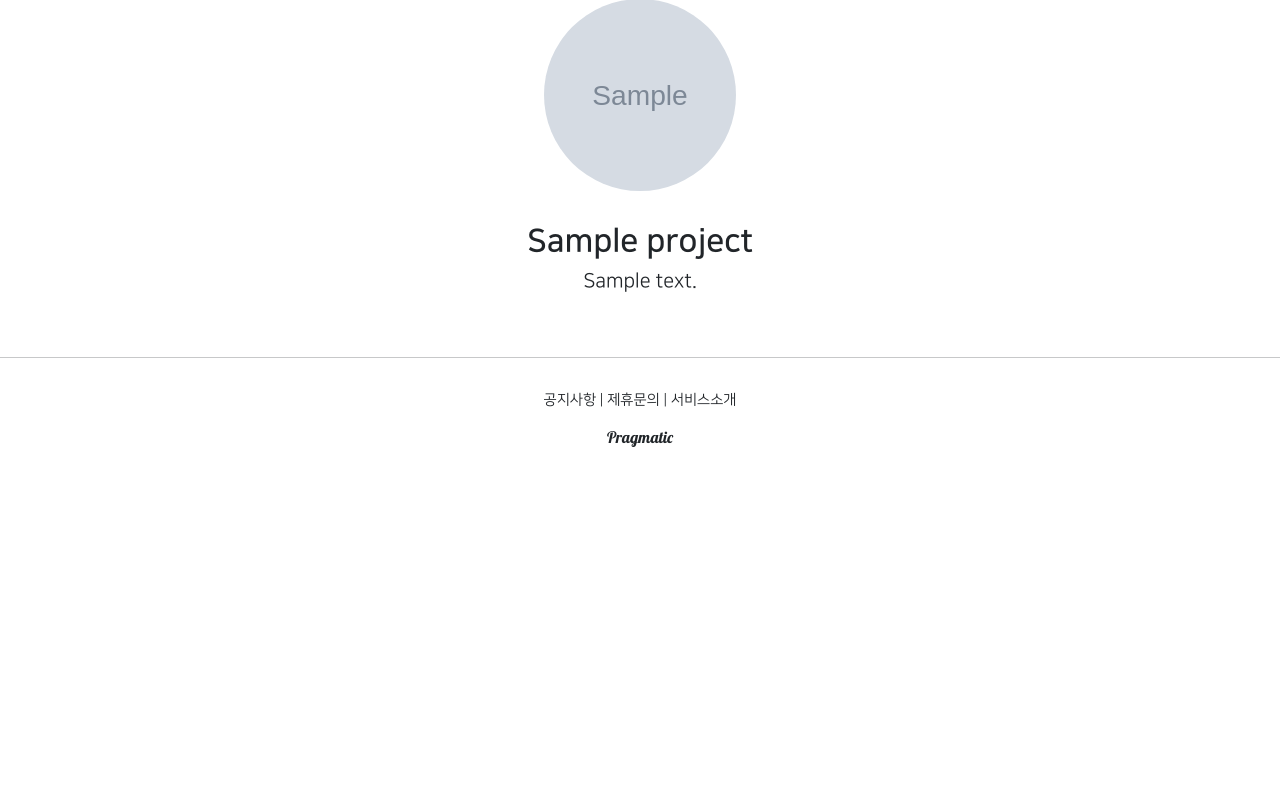
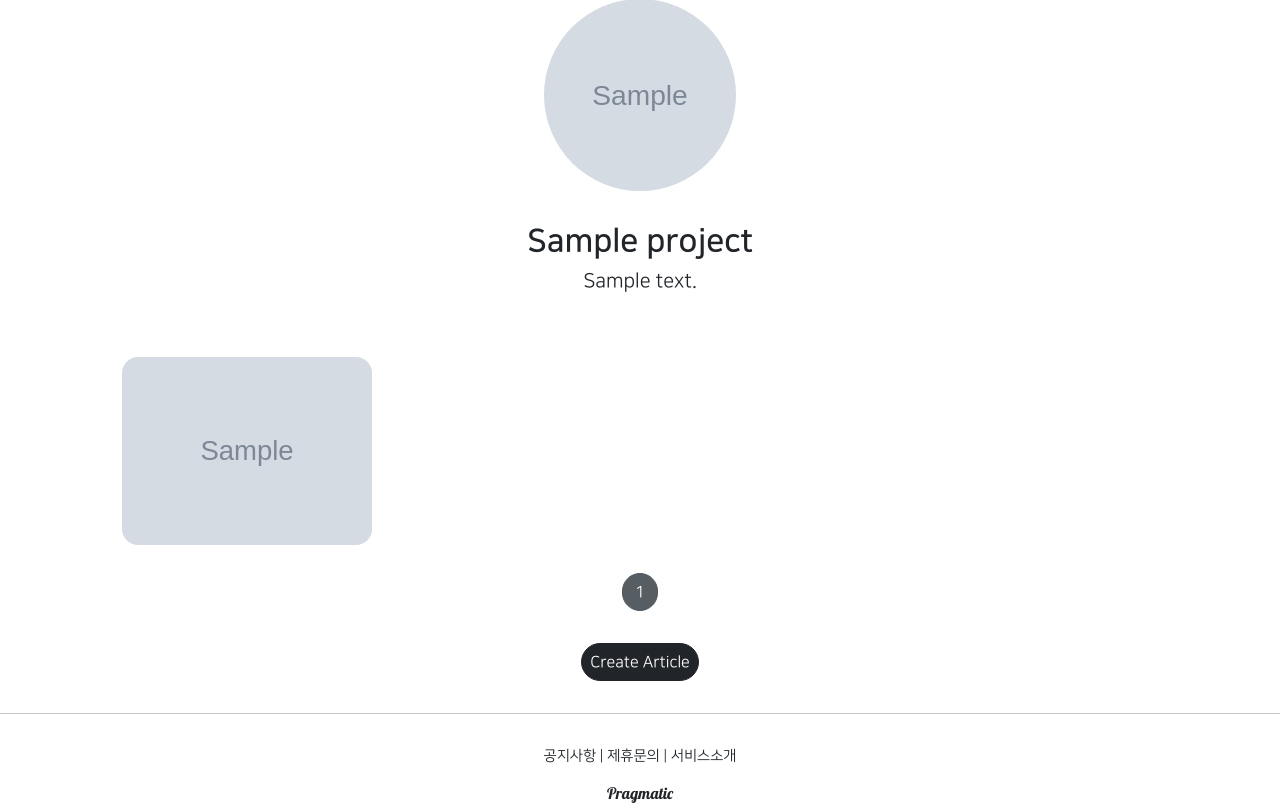
Before and after one commit to CloudFlavorKettle/pragmatic, a Django app: page /projects/detail/1 in a window 1280 px wide. Shown: the part 218-1029 px from the top of the page. Before the commit the page ends 665 px from the top, so only its background shows below. Run offline with Django 4.2, Linux system fonts and the light colour scheme; tables that the repository leaves empty hold one stand-in row (values such as "Sample post"); grey boxes marked "Sample" are stand-in pictures; parts of the project's set-up code (start-up, migrations or seed data) failed here and were passed over; some libraries are stand-ins or nearby versions.

Commit message:
django course 41 commit

```diff
--- a/accountapp/templates/accountapp/detail.html
+++ b/accountapp/templates/accountapp/detail.html
@@ -46,6 +46,12 @@
       </a>
       {% endif %}
     </div>
+
+    <div>
+
+      {% include 'snippets/list_fragment.html' with article_list=object_list %}
+
+    </div>
   </div>
 
 {% endblock %}
--- a/articleapp/forms.py
+++ b/articleapp/forms.py
@@ -6,4 +6,4 @@ from articleapp.models import Article
 class ArticleCreateForm(ModelForm):
     class Meta:
         model = Article
-        fields = ['title', 'image', 'content']
+        fields = ['title', 'image', 'project', 'content']
--- a/articleapp/models.py
+++ b/articleapp/models.py
@@ -1,9 +1,13 @@
 from django.contrib.auth.models import User
 from django.db import models
+
+from projectapp.models import Project
+
 
 # Create your models here.
 class Article(models.Model):
     writer = models.ForeignKey(User, on_delete=models.SET_NULL, related_name='article', null=True)
+    project = models.ForeignKey(Project, on_delete=models.SET_NULL, related_name='article', null=True)
 
     title = models.CharField(max_length=200, null=True)
     image = models.ImageField(upload_to='article/', null=False)
--- a/projectapp/templates/projectapp/detail.html
+++ b/projectapp/templates/projectapp/detail.html
@@ -12,7 +12,11 @@
       <h5 style="margin-bottom: 3rem;">
         {{ target_project.description }}
       </h5>
+    </div>
 
+    <div>
+
+        {% include 'snippets/list_fragment.html' with article_list=object_list %}
 
     </div>
 </div>
--- a/projectapp/views.py
+++ b/projectapp/views.py
@@ -3,7 +3,9 @@ from django.shortcuts import render
 from django.urls import reverse
 from django.utils.decorators import method_decorator
 from django.views.generic import CreateView, DetailView, ListView
+from django.views.generic.list import MultipleObjectMixin
 
+from articleapp.models import Article
 from projectapp.forms import ProjectCreationForm
 from projectapp.models import Project
 
@@ -18,10 +20,16 @@ class ProjectCreateView(CreateView):
     def get_success_url(self):
         return reverse('projectapp:detail', kwargs={'pk': self.object.pk})
 
-class ProjectDetailView(DetailView):
+class ProjectDetailView(DetailView, MultipleObjectMixin):
     model = Project
     context_object_name = 'target_project'
     template_name = 'projectapp/detail.html'
+
+    paginate_by = 25
+
+    def get_context_data(self, **kwargs):
+        object_list = Article.objects.filter(project=self.get_object())
+        return super(ProjectDetailView,self).get_context_data(object_list=object_list, **kwargs)
 
 class ProjectListView(ListView):
     model = Project
--- /dev/null
+++ b/templates/snippets/list_fragment.html
@@ -0,0 +1,51 @@
+{% load static %}
+
+<style>
+
+    .container {
+        padding: 0;
+        margin: 0, auto;
+    }
+
+    .container a {
+        width: 45%;
+        max-width: 250px;
+    }
+
+    .container div {
+        display: flex;
+        justify-content: center;
+        align-items: center;
+
+        border-radius: 1rem;
+    }
+
+    .container img {
+        width: 100%;
+        border-radius: 1rem;
+    }
+
+</style>
+
+    {% if article_list %}
+    <div class="container">
+        {% for article in article_list %}
+        <a href="{% url 'articleapp:detail' pk=article.pk %}">
+            {% include 'snippets/card.html' with article=article %}
+        </a>
+        {% endfor %}
+    </div>
+    <script src="{% static 'js/magicgrid.js' %}"></script>
+    {% else %}
+    <div class="text-center">
+        <h1>No Article YET!</h1>
+    </div>
+    {% endif %}
+
+    {% include 'snippets/pagination.html' with page_obj=page_obj %}
+
+<div style="text-align: center;">
+    <a href="{% url 'articleapp:create' %}" class="btn btn-dark rounded-pill mt-3 mb-3 px-2">
+        Create Article
+    </a>
+</div>
```
Also changed, not shown: accountapp/views.py (+9 -1 lines), articleapp/migrations/0003_article_project.py (added).
